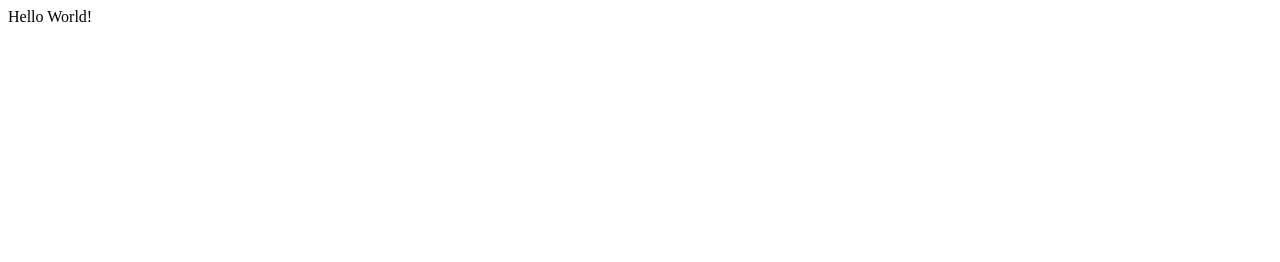
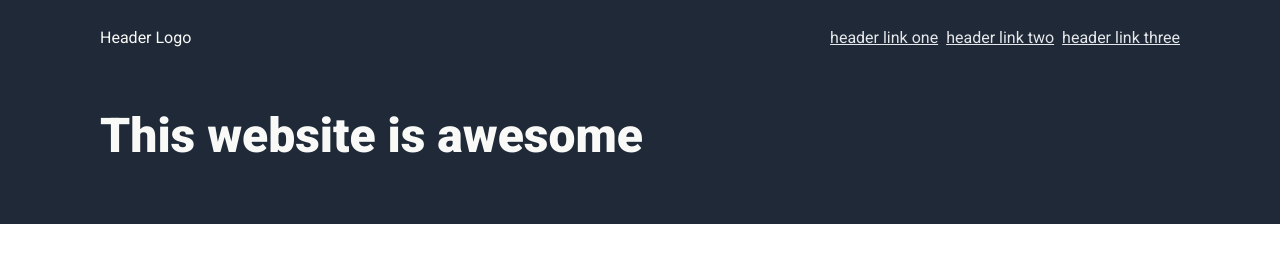
Before and after one commit to skutaada/foundations-landing-page, a plain HTML site: page index.html in a window 1280 px wide. Drawn offline with Linux system fonts and the light colour scheme.

Commit message:
Added header and started styling

```diff
--- a/index.html
+++ b/index.html
@@ -4,8 +4,22 @@
     <meta charset="UTF-8">
     <meta name="viewport" content="width=device-width, initial-scale=1.0">
     <title>Document</title>
+    <link rel="stylesheet" href="styles.css">
+    <link rel="preconnect" href="https://fonts.googleapis.com">
+    <link rel="preconnect" href="https://fonts.gstatic.com" crossorigin>
+    <link href="https://fonts.googleapis.com/css2?family=Roboto:ital,wght@0,100;0,300;0,400;0,500;0,700;0,900;1,100;1,300;1,400;1,500;1,700;1,900&display=swap" rel="stylesheet">
 </head>
 <body>
-    Hello World!
+    <div class="header bg-blue">
+        <div class="logo">Header Logo</div>
+        <a href="">header link one</a>
+        <a href="">header link two</a>
+        <a href="">header link three</a>
+    </div>
+    <div class="hero bg-blue">
+        <div class="main-text">
+            This website is awesome
+        </div>
+    </div>
 </body>
 </html>
--- a/styles.css
+++ b/styles.css
@@ -1,3 +1,41 @@
 * {
     box-sizing: border-box;
+    font-family: "Roboto";
+    margin: 0px;
 }
+
+.header {
+    display: flex;
+    gap: 8px;
+    padding-left: 100px;
+    padding-right: 100px;
+    padding-top: 28px;
+}
+
+.header a {
+    color: #E5E7EB;
+
+}
+
+.header .logo {
+    margin-right: auto;
+    color: #F9FAF8;
+}
+
+.hero {
+    display: flex;
+    padding: 60px 100px;
+    padding-top: 60px;
+    padding-bottom: 60px;
+
+}
+
+.hero .main-text {
+    font-size: 48px;
+    color: #F9FAF8;
+    font-weight: 900;
+}
+
+.bg-blue {
+    background-color: #1F2937;
+}
```
